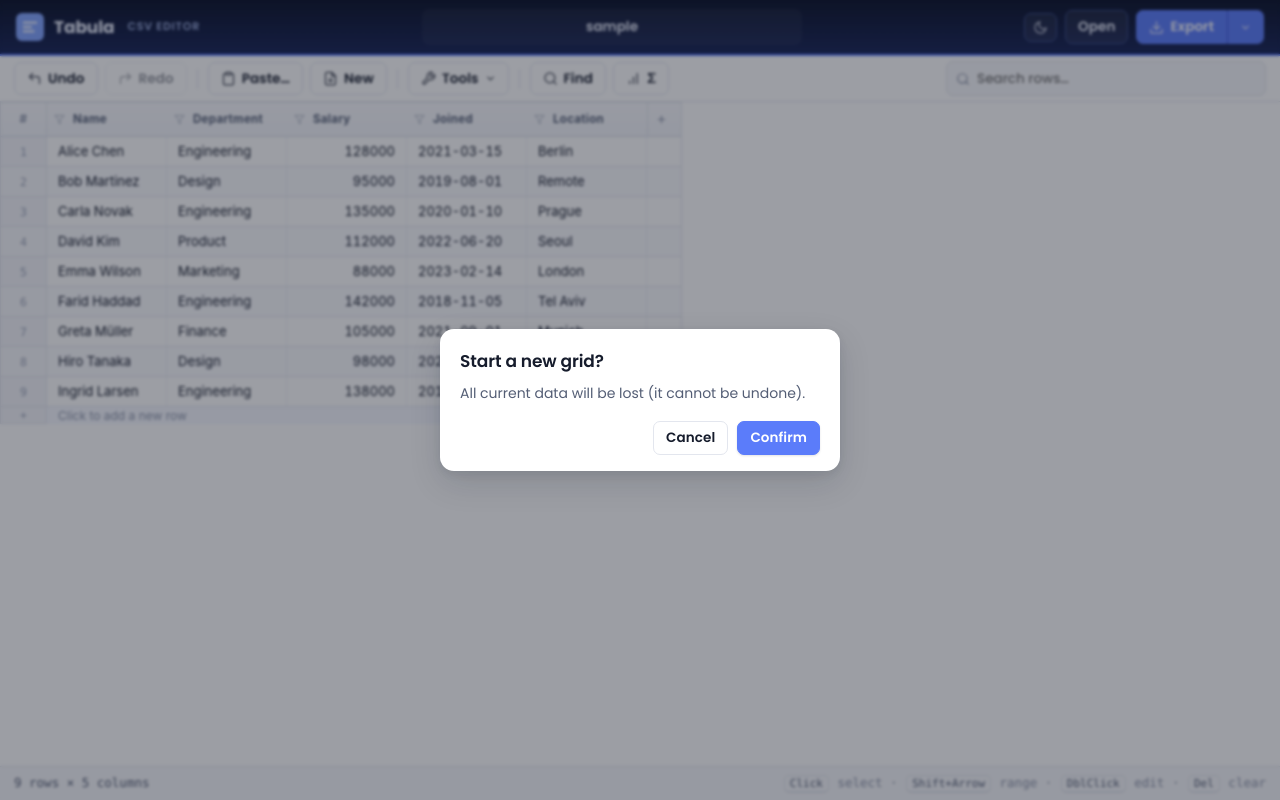
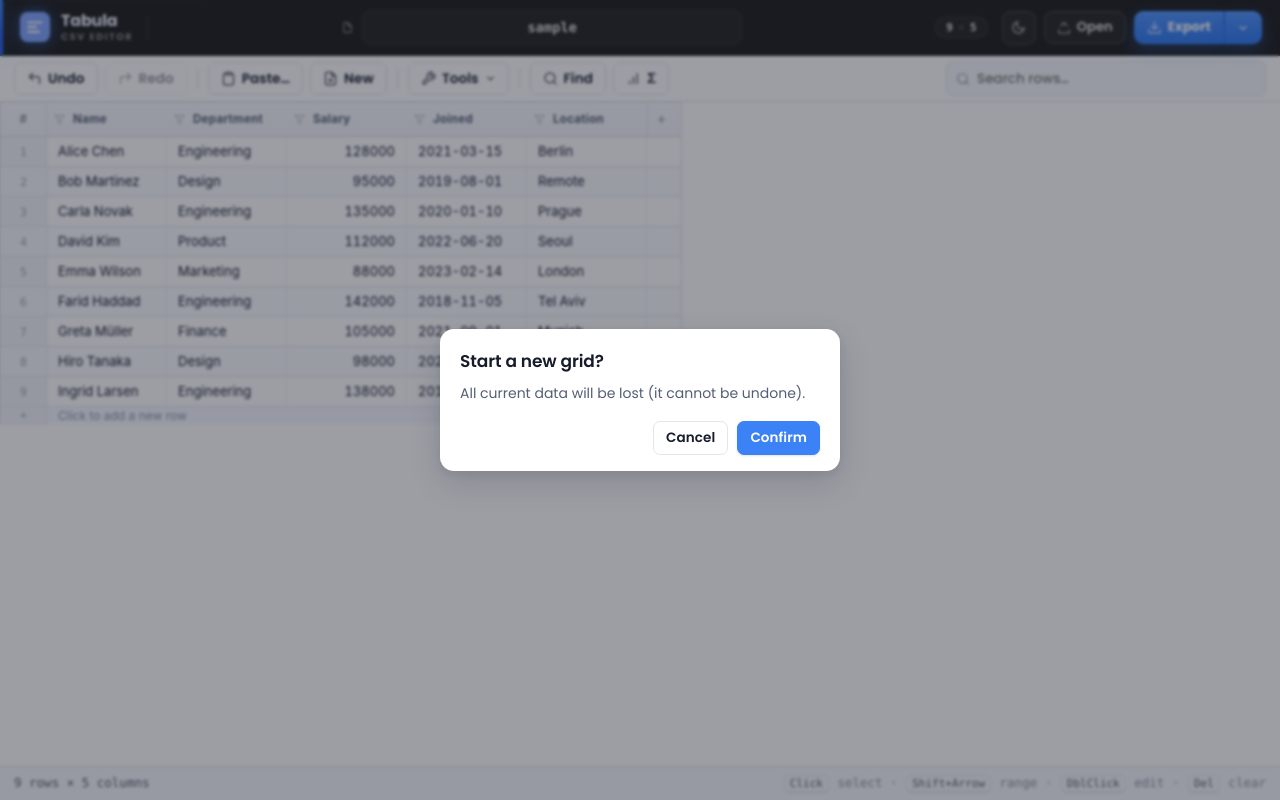
Before and after one commit to akhlas17/web-based-csv-editor, a plain HTML site: page index.html in a window 1280 px wide. Both pictures are taken after a click on the button "New". Drawn offline with Linux system fonts and the light colour scheme.

Commit message:
Redesign top bar as a VS Code-style command bar
- Premium charcoal command bar (#1E1E1E) with accent rail + top glow
- Gradient brand mark with a breathing glow, refined logo
- Editable filename styled as a code path, with focus ring
- Live grid-size chip (rows × cols) that tracks the data on every render
- Refined Open / Export primary with layered glow + hover states
- Dark theme re-themed to the spec palette (#1E1E1E / #141414 / #2D2D2D
  / #3B82F6 / #264F78 / #E3E3E3 / #858585) so the editor matches the bar

Full 22-test Playwright suite passes, zero page errors.

```diff
--- a/app.js
+++ b/app.js
@@ -91,6 +91,9 @@ const dot = $("dot");
 const searchInput = $("search");
 const searchClear = $("searchClear");
 const statCounts = $("statCounts");
+const gridChip = $("gridChip");
+const gridRows = $("gridRows");
+const gridCols = $("gridCols");
 const statSort = $("statSort");
 const statSearch = $("statSearch");
 const btnUndo = $("btnUndo");
@@ -139,6 +142,12 @@ function markDirty() {
 function updateDirty() {
   dot.hidden = isSaved;
 }
+// Live grid-size chip in the top bar (rows × columns), kept in sync on every render.
+function updateGridChip() {
+  if (!gridRows || !gridCols) return;
+  gridRows.textContent = state.rows.length;
+  gridCols.textContent = state.headers.length;
+}
 let autosaveTimer = null;
 function scheduleAutosave() {
   clearTimeout(autosaveTimer);
@@ -287,6 +296,7 @@ function render() {
     head.innerHTML = "<tr><th class='colnum'>&nbsp;</th></tr>";
     body.innerHTML = "";
     scroller.scrollTop = 0;
+    updateGridChip();
     statCounts.textContent = "empty grid";
     statSort.hidden = true;
     statSearch.hidden = true;
@@ -449,6 +459,7 @@ function scrollToEnd() {
 
 function renderStats() {
   updateDirty();
+  updateGridChip();
   statCounts.textContent = `${state.rows.length} rows × ${state.headers.length} columns`;
   if (state.sortCol >= 0) {
     const h = state.headers[state.sortCol] || "Column " + (state.sortCol + 1);
--- a/index.html
+++ b/index.html
@@ -12,27 +12,42 @@
 </head>
 <body>
   <div id="app">
-    <!-- ======= Top bar: brand + filename ======= -->
+    <!-- ======= Top bar: brand + filename + actions (command bar) ======= -->
     <header class="topbar">
+      <div class="accent-rail" aria-hidden="true"></div>
+
       <div class="brand">
         <span class="logo" aria-hidden="true">
           <svg width="22" height="22" viewBox="0 0 32 32" fill="none">
-            <rect width="32" height="32" rx="7" fill="url(#g)"/>
+            <rect width="32" height="32" rx="8" fill="url(#g)"/>
             <path d="M8 10h16v2H8zM8 15h10v2H8zM8 20h13v2H8z" fill="white"/>
             <defs><linearGradient id="g" x1="0" y1="0" x2="32" y2="32">
-              <stop stop-color="#83a5ff"/><stop offset="1" stop-color="#5b7cfa"/>
+              <stop stop-color="#83a5ff"/><stop offset="1" stop-color="#3b82f6"/>
             </linearGradient></defs>
           </svg>
         </span>
-        <span class="brand-name">Tabula</span>
-        <span class="brand-tag">CSV&nbsp;Editor</span>
+        <span class="brand-txt">
+          <span class="brand-name">Tabula</span>
+          <span class="brand-tag">CSV&nbsp;Editor</span>
+        </span>
       </div>
 
+      <span class="topbar-sep" aria-hidden="true"></span>
+
       <div class="file-identity">
+        <svg class="file-icon" width="13" height="13" viewBox="0 0 24 24" fill="none"
+             stroke="currentColor" stroke-width="2" stroke-linecap="round" stroke-linejoin="round"
+             aria-hidden="true"><path d="M13 3H7a2 2 0 0 0-2 2v14a2 2 0 0 0 2 2h10a2 2 0 0 0 2-2V9z"/><path d="M13 3v6h6"/></svg>
         <input id="filename" class="filename" type="text" value="untitled.csv" spellcheck="false"
-               title="File name (used for export)" />
+               title="File name (used for export)" aria-label="File name" />
         <span id="dot" class="dirty-dot" title="Unsaved changes" hidden></span>
       </div>
+
+      <span class="grid-chip" id="gridChip" title="Rows × Columns">
+        <span class="gc" id="gridRows" data-rows>9</span>
+        <span class="gc-sep">×</span>
+        <span class="gc" id="gridCols" data-cols>5</span>
+      </span>
 
       <div class="top-actions">
         <button id="btnTheme" class="btn icon-btn" title="Toggle dark mode" type="button" aria-label="Toggle dark mode">
@@ -40,16 +55,18 @@
           <svg class="ico-moon" width="15" height="15" viewBox="0 0 24 24" fill="none" stroke="currentColor" stroke-width="2" stroke-linecap="round" stroke-linejoin="round" aria-hidden="true"><path d="M21 12.79A9 9 0 1 1 11.21 3 7 7 0 0 0 21 12.79z"/></svg>
         </button>
         <label class="btn" title="Open a .csv file from disk">
+          <svg width="14" height="14" viewBox="0 0 24 24" fill="none" stroke="currentColor" stroke-width="2" stroke-linecap="round" stroke-linejoin="round" aria-hidden="true"><path d="M21 15v4a2 2 0 0 1-2 2H5a2 2 0 0 1-2-2v-4"/><polyline points="17 8 12 3 7 8"/></svg>
           Open
           <input id="fileInput" type="file" accept=".csv,.tsv,.txt,text/csv,text/tab-separated-values,text/plain" hidden />
         </label>
+
         <div class="export-wrap">
           <button id="btnExport" class="btn btn-primary" title="Download as CSV (Ctrl+S)" type="button">
-            <svg width="15" height="15" viewBox="0 0 24 24" fill="none" stroke="currentColor" stroke-width="2" stroke-linecap="round" stroke-linejoin="round"><path d="M21 15v4a2 2 0 0 1-2 2H5a2 2 0 0 1-2-2v-4"/><polyline points="7 10 12 15 17 10"/><line x1="12" y1="15" x2="12" y2="3"/></svg>
+            <svg width="15" height="15" viewBox="0 0 24 24" fill="none" stroke="currentColor" stroke-width="2" stroke-linecap="round" stroke-linejoin="round" aria-hidden="true"><path d="M21 15v4a2 2 0 0 1-2 2H5a2 2 0 0 1-2-2v-4"/><polyline points="7 10 12 15 17 10"/><line x1="12" y1="15" x2="12" y2="3"/></svg>
             <span>Export</span>
           </button>
           <button id="btnExportMenu" class="btn btn-primary caret" title="More export formats" type="button" aria-haspopup="menu" aria-expanded="false">
-            <svg width="11" height="11" viewBox="0 0 24 24" fill="none" stroke="currentColor" stroke-width="2.5" stroke-linecap="round" stroke-linejoin="round"><path d="M6 9l6 6 6-6"/></svg>
+            <svg width="12" height="12" viewBox="0 0 24 24" fill="none" stroke="currentColor" stroke-width="2.5" stroke-linecap="round" stroke-linejoin="round" aria-hidden="true"><path d="M6 9l6 6 6-6"/></svg>
           </button>
           <div id="exportMenu" class="popover" hidden role="menu" aria-label="Export format">
             <div class="menu-label">Export as</div>
--- a/styles.css
+++ b/styles.css
@@ -9,11 +9,11 @@
   --text: #161c2c;
   --text-dim: #545e75;
   --text-faint: #8b93a8;
-  --accent: #5b7cfa;
-  --accent-hover: #4a69ef;
-  --accent-deep: #3c55d8;
-  --accent-soft: #e9eeff;
-  --accent-line: #c7d4fd;
+  --accent: #3b82f6;
+  --accent-hover: #2f7af0;
+  --accent-deep: #2563eb;
+  --accent-soft: #e6efff;
+  --accent-line: #c3d8ff;
   --row-hover: #f6f8ff;
   --row-active: #edf2ff;
   --row-active-line: #5b7cfa;
@@ -25,12 +25,12 @@
   --row-add-bg: #f6f8ff;
   --row-add-text: #8b94a9;
   --danger: #e5484d;
-  --topbar-bg: #0a1128;
-  --topbar-bg-2: #162255;
-  --topbar-border: #0a0f22;
-  --topbar-text: #eef2ff;
-  --topbar-text-dim: #9aabdc;
-  --topbar-accent: #5b7cfa;
+  --topbar-bg: #1e1e1e;
+  --topbar-bg-2: #141414;
+  --topbar-border: #0d0d0d;
+  --topbar-text: #e3e3e3;
+  --topbar-text-dim: #858585;
+  --topbar-accent: #3b82f6;
   --shadow-1: 0 1px 2px rgba(16, 20, 36, .05), 0 1px 3px rgba(16, 20, 36, .07);
   --shadow-2: 0 12px 32px rgba(16, 20, 36, .14), 0 3px 8px rgba(16, 20, 36, .08);
   --radius: 10px;
@@ -51,42 +51,48 @@
   --filter-check: var(--accent);
   --stats-stripe: var(--surface-2);
 }
-/* ===================== Dark theme ===================== */
+/* ===================== Dark theme — spec palette =====================
+   #1E1E1E canvas · #141414 surface-low · #2D2D2D surface-high ·
+   #3B82F6 accent · #264F78 selection · #E3E3E3 / #858585 text. */
 [data-theme="dark"] {
-  --bg: #0e1118;
-  --surface: #151926;
-  --surface-2: #1b2030;
-  --surface-3: #20263a;
-  --border: #2a3145;
-  --border-strong: #39415a;
-  --text: #e7eaf3;
-  --text-dim: #a7b0c7;
-  --text-faint: #707a96;
-  --accent: #7b96ff;
-  --accent-hover: #8fa8ff;
-  --accent-deep: #9db3ff;
-  --accent-soft: #232c4d;
-  --accent-line: #3a4a85;
-  --row-hover: #1c2236;
-  --row-active: #212a49;
-  --row-active-line: #7b96ff;
-  --zebra: #181d2d;
-  --row-num-bg: #171c2b;
-  --row-num-text: #7b86a3;
-  --row-num-active: #9db3ff;
-  --row-num-active-bg: #212a49;
-  --row-add-bg: #1a2036;
-  --row-add-text: #7b86a3;
-  --danger: #ff6b70;
+  --bg: #1e1e1e;
+  --surface: #141414;
+  --surface-2: #2d2d2d;
+  --surface-3: #333333;
+  --border: #2b2b2b;
+  --border-strong: #3a3a3a;
+  --text: #e3e3e3;
+  --text-dim: #858585;
+  --text-faint: #6a6a6a;
+  --accent: #3b82f6;
+  --accent-hover: #5293ff;
+  --accent-deep: #2f7af0;
+  --accent-soft: #264f78;
+  --accent-line: #3b82f6;
+  --row-hover: #222222;
+  --row-active: #264f78;
+  --row-active-line: #3b82f6;
+  --zebra: #1b1b1b;
+  --row-num-bg: #161616;
+  --row-num-text: #858585;
+  --row-num-active: #3b82f6;
+  --row-num-active-bg: #264f78;
+  --row-add-bg: #1c1c1c;
+  --row-add-text: #858585;
+  --danger: #ef5350;
   --shadow-1: 0 1px 2px rgba(0, 0, 0, .4), 0 1px 3px rgba(0, 0, 0, .5);
   --shadow-2: 0 12px 32px rgba(0, 0, 0, .55), 0 3px 8px rgba(0, 0, 0, .4);
-  --head-grad-a: #1b2136; --head-grad-b: #171c2c; --head-border: #2a3145;
-  --cell-input-bg: #10141f;
-  --menu-bg: #1b2030;
-  --menu-row-hover: #232a42;
-  --stats-stripe: #1b2030;
+  --head-grad-a: #232323; --head-grad-b: #1a1a1a; --head-border: #2b2b2b;
+  --cell-input-bg: #101010;
+  --menu-bg: #2d2d2d;
+  --menu-row-hover: #333333;
+  --stats-stripe: #2d2d2d;
+  --topbar-bg: #1e1e1e;
+  --topbar-bg-2: #141414;
+  --topbar-text: #e3e3e3;
+  --topbar-text-dim: #858585;
 }
-[data-theme="dark"] .topbar { border-bottom-color: #07090f; }
+[data-theme="dark"] .topbar { border-bottom-color: #000; }
 [data-theme="dark"] .toast { background: #e7eaf3; color: #10141f; border-color: rgba(0,0,0,.15); }
 [data-theme="dark"] .toast.error { background: #ff8a8e; }
 [data-theme="dark"] .th-actions button.danger:hover { background: #452226; }
@@ -132,22 +138,97 @@ kbd {
 /* simpler fixed layout */
 #app { grid-template-rows: var(--topbar-h) var(--toolbar-h) 1fr var(--statusbar-h); grid-template-areas: "top" "toolbar" "grid" "status"; }
 
-/* ===================== Top bar ===================== */
+/* ===================== Top bar — VS Code-style command bar =====================
+   Palette (user spec):  bg #1E1E1E · surface-low #141414 · surface-high #2D2D2D
+   accent #3B82F6 · sel #264F78 · text #E3E3E3 · dim #858585. */
 .topbar {
   grid-area: top;
+  position: relative;
   display: flex;
   align-items: center;
   gap: 14px;
-  padding: 0 16px;
-  background: linear-gradient(180deg, var(--topbar-bg) 0%, var(--topbar-bg-2) 100%);
-  border-bottom: 2px solid var(--topbar-accent);
+  padding: 0 18px 0 20px;
+  height: var(--topbar-h);
+  background: var(--topbar-bg);
+  border-bottom: 1px solid rgba(255, 255, 255, .055);
   z-index: 5;
+  isolation: isolate;
+  color: var(--topbar-text);
 }
-.topbar .sep { background: #2b3a68; }
-.brand { display: flex; align-items: center; gap: 10px; user-select: none; flex: none; }
-.logo svg { display: block; width: 28px; height: 28px; }
-.brand-name { font-weight: 700; font-size: 17px; letter-spacing: -.1px; color: var(--topbar-text); }
-.brand-tag { font-size: 11px; font-weight: 600; letter-spacing: .8px; color: var(--topbar-text-dim); text-transform: uppercase; margin-left: 3px; }
+/* subtle inner sheen — a hint of "lit from above" without being glossy */
+.topbar::before {
+  content: "";
+  position: absolute;
+  inset: 0 0 auto 0;
+  height: 1px;
+  background: linear-gradient(90deg, rgba(255,255,255,.03), rgba(255,255,255,.0) 45%);
+  pointer-events: none;
+}
+/* soft glow bleeding from the primary accent, top edge */
+.topbar::after {
+  content: "";
+  position: absolute;
+  inset: -1px 0 auto 0;
+  height: 64px;
+  transform: translateY(-58%);
+  background: radial-gradient(120% 100% at 18% -30%, rgba(59,130,246,.18), rgba(59,130,246,0) 62%);
+  pointer-events: none;
+  z-index: -1;
+}
+
+/* accent rail — the signature left edge (accent → accent-soft) */
+.accent-rail {
+  position: absolute;
+  left: 0; top: 0; bottom: 0;
+  width: 3px;
+  border-radius: 0 2px 2px 0;
+  background: linear-gradient(180deg, var(--accent), #2563eb 70%);
+  box-shadow: 0 0 14px rgba(59,130,246,.55);
+}
+.topbar-sep { width: 1px; height: 24px; background: rgba(255,255,255,.12); flex: none; }
+
+/* Brand block */
+.brand { display: flex; align-items: center; gap: 11px; user-select: none; flex: none; }
+.logo {
+  position: relative;
+  display: grid;
+  place-items: center;
+  filter: drop-shadow(0 2px 8px rgba(59,130,246,.45));
+}
+.logo svg { display: block; width: 30px; height: 30px; }
+/* gentle "breathing" glow behind the logo */
+.logo::after {
+  content: "";
+  position: absolute;
+  inset: -7px;
+  border-radius: 12px;
+  background: radial-gradient(circle at 50% 42%, rgba(59,130,246,.4), rgba(59,130,246,0) 68%);
+  z-index: -1;
+  animation: logo-breathe 4.5s ease-in-out infinite;
+}
+@keyframes logo-breathe {
+  0%, 100% { opacity: .55; transform: scale(1); }
+  50% { opacity: .9; transform: scale(1.05); }
+}
+.brand-txt { display: flex; flex-direction: column; line-height: 1.18; }
+.brand-name {
+  font-weight: 700;
+  font-size: 16px;
+  letter-spacing: -.2px;
+  color: var(--topbar-text);
+  background: linear-gradient(180deg, #ffffff 0%, #cdd6f0 130%);
+  -webkit-background-clip: text; background-clip: text;
+  -webkit-text-fill-color: transparent;
+}
+.brand-tag {
+  font-size: 9.5px;
+  font-weight: 650;
+  letter-spacing: 1.6px;
+  color: var(--topbar-text-dim, #858585);
+  text-transform: uppercase;
+}
+
+/* File identity — centered, pill + editable name + dirty dot */
 .file-identity {
   flex: 1;
   display: flex;
@@ -156,22 +237,29 @@ kbd {
   gap: 8px;
   min-width: 0;
 }
+.file-icon { color: var(--topbar-text-dim, #858585); flex: none; }
 .filename {
-  width: min(380px, 52vw);
+  width: min(380px, 56vw);
   text-align: center;
-  border: 1px solid transparent;
-  background: rgba(255,255,255,.04);
-  border-radius: var(--radius-sm);
+  border: 1px solid rgba(255,255,255,.06);
+  background: rgba(255,255,255,.035);
+  border-radius: 9px;
   padding: 7px 12px;
   font-weight: 600;
   font-size: 13.5px;
   color: var(--topbar-text);
+  font-family: var(--mono);
+  letter-spacing: .1px;
   outline: none;
-  transition: border-color .12s, background .12s, box-shadow .12s;
+  transition: border-color .14s, background .14s, box-shadow .14s;
 }
-.filename::placeholder { color: var(--topbar-text-dim); }
-.filename:hover { background: rgba(255,255,255,.07); }
-.filename:focus { border-color: var(--accent); background: rgba(255,255,255,.04); box-shadow: 0 0 0 3px rgba(91,124,250,.25); }
+.filename::placeholder { color: var(--topbar-text-dim, #858585); }
+.filename:hover { background: rgba(255,255,255,.06); }
+.filename:focus {
+  border-color: var(--accent);
+  background: rgba(255,255,255,.05);
+  box-shadow: 0 0 0 3px rgba(59,130,246,.22), inset 0 1px 2px rgba(0,0,0,.25);
+}
 .dirty-dot {
   width: 8px; height: 8px; border-radius: 50%;
   background: #fbbf24;
@@ -183,11 +271,54 @@ kbd {
   0%, 100% { opacity: 1; box-shadow: 0 0 0 3px rgba(251,191,36,.2); }
   50% { opacity: .7; box-shadow: 0 0 0 5px rgba(251,191,36,.1); }
 }
+
+/* Grid-size chip — rows × cols (live, updated by renderStats) */
+.grid-chip {
+  display: inline-flex;
+  align-items: center;
+  gap: 5px;
+  flex: none;
+  padding: 4px 10px;
+  border: 1px solid rgba(255,255,255,.09);
+  border-radius: 999px;
+  background: rgba(255,255,255,.03);
+  color: var(--topbar-text-dim, #858585);
+  font: 11px/1 var(--mono);
+  letter-spacing: .2px;
+  white-space: nowrap;
+  transition: border-color .14s, color .14s, background .14s;
+}
+.grid-chip .gc { color: var(--topbar-text); font-weight: 600; }
+.grid-chip .gc-sep { color: var(--topbar-text-dim, #858585); opacity: .55; }
+.grid-chip:hover { border-color: rgba(59,130,246,.4); color: #cdd6f0; }
+
+/* Top actions — theme, open, export */
 .top-actions { display: flex; align-items: center; gap: 8px; flex: none; }
-.topbar .btn { background: rgba(255,255,255,.06); border-color: #384a86; color: var(--topbar-text); font-size: 13.5px; }
-.topbar .btn:hover { background: rgba(255,255,255,.1); border-color: #5568b0; }
-.topbar .btn-primary { background: var(--accent); border-color: var(--accent); color: #fff; box-shadow: none; }
-.topbar .btn-primary:hover { background: var(--accent-hover); border-color: var(--accent-hover); }
+.topbar .btn {
+  background: rgba(255,255,255,.045);
+  border: 1px solid rgba(255,255,255,.11);
+  color: var(--topbar-text);
+  font-size: 13px;
+  border-radius: 9px;
+  box-shadow: inset 0 1px 0 rgba(255,255,255,.04);
+}
+.topbar .btn:hover { background: rgba(255,255,255,.09); border-color: rgba(255,255,255,.2); }
+.topbar .btn:active { transform: translateY(.5px); }
+.topbar .icon-btn { width: 34px; min-width: 34px; height: 34px; padding: 0; justify-content: center; }
+.topbar .btn-primary {
+  position: relative;
+  background: linear-gradient(180deg, #4f92ff 0%, #2f7af0 100%);
+  border: 1px solid #3b82f6;
+  color: #fff;
+  font-weight: 650;
+  box-shadow: 0 1px 0 rgba(255,255,255,.18) inset, 0 6px 16px rgba(47,122,240,.32);
+}
+.topbar .btn-primary:hover {
+  background: linear-gradient(180deg, #5b9bff 0%, #3686ff 100%);
+  box-shadow: 0 1px 0 rgba(255,255,255,.22) inset, 0 8px 20px rgba(59,130,246,.42);
+}
+.topbar .btn-primary:focus-visible { outline: none; box-shadow: 0 0 0 3px rgba(59,130,246,.4); }
+.topbar .btn-primary .caret { border-color: rgba(255,255,255,.4); background: rgba(255,255,255,.14); }
 
 /* ===================== Buttons ===================== */
 .btn {
```
